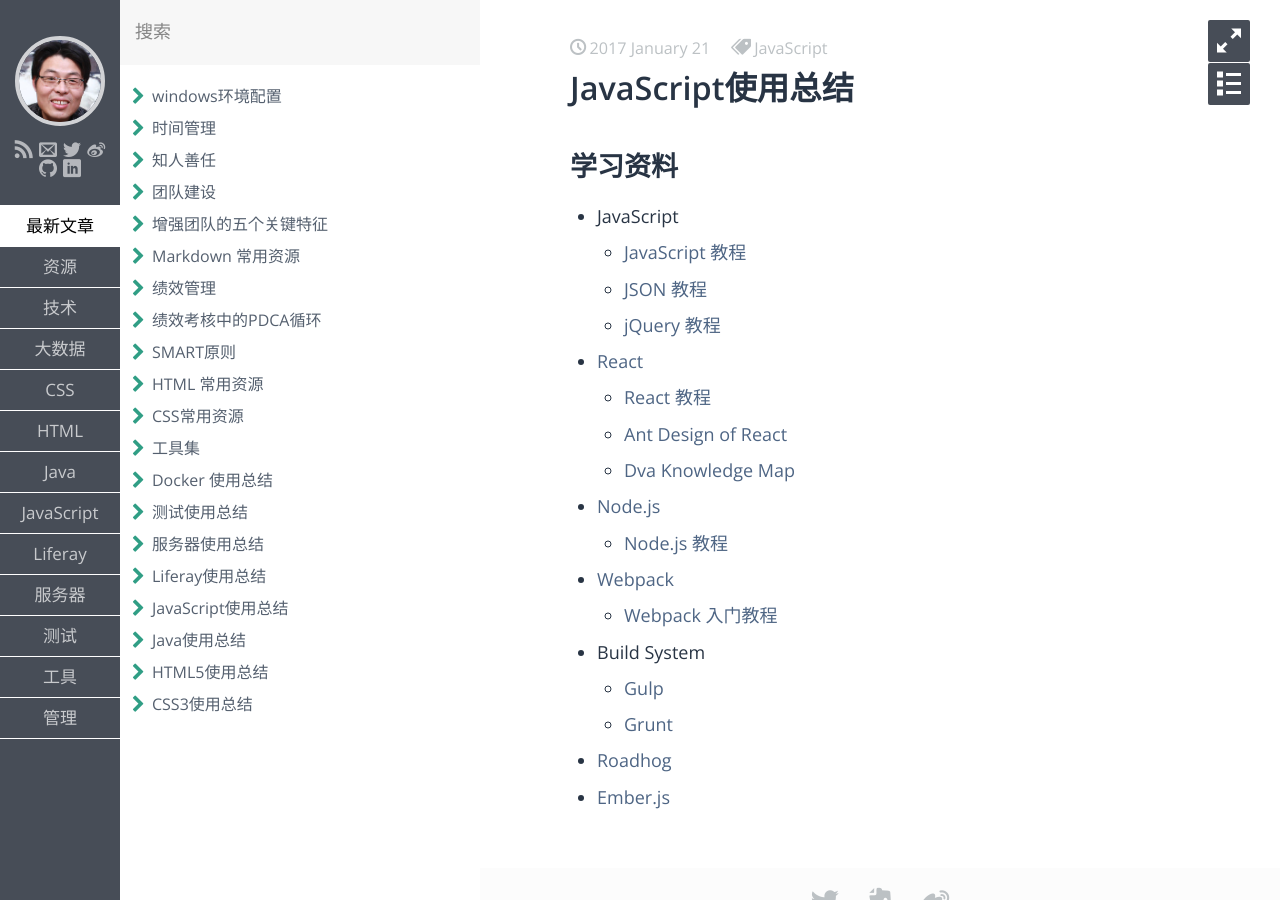
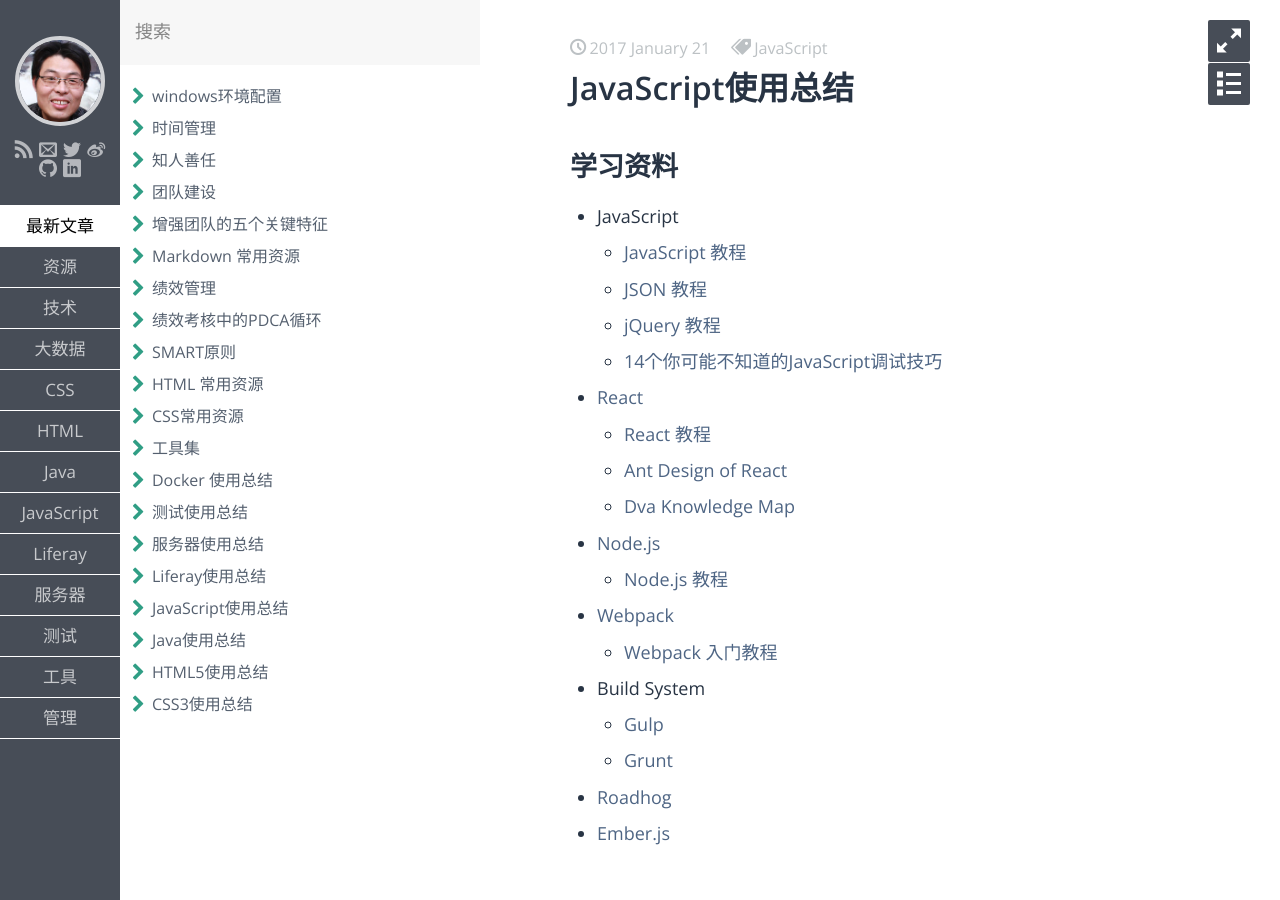
Before and after one commit to sohui/sohui.github.io, a Jekyll site: the page built from _posts/javascript/2017-01-21-javascript-summary.md, in a window 1280 px wide. Built offline with Jekyll 4.4.1, drawn with Linux system fonts in a browser that asks for light colours; some web fonts are replaced; comment, search, counter and statistics services are not loaded.

Commit message:
Update 2017-01-21-javascript-summary.md

```diff
--- a/_posts/javascript/2017-01-21-javascript-summary.md
+++ b/_posts/javascript/2017-01-21-javascript-summary.md
@@ -11,6 +11,7 @@
     * [JavaScript 教程](http://www.runoob.com/js/js-tutorial.html)
     * [JSON 教程](http://www.runoob.com/json/json-tutorial.html)
     * [jQuery 教程](http://www.runoob.com/jquery/jquery-tutorial.html)
+    * [14个你可能不知道的JavaScript调试技巧](https://mp.weixin.qq.com/s/Hmrk6JWEbz8gb6uqEnDcDQ)
 
 * [React](https://facebook.github.io/react/)
     * [React 教程](http://www.runoob.com/react/react-tutorial.html)
```
